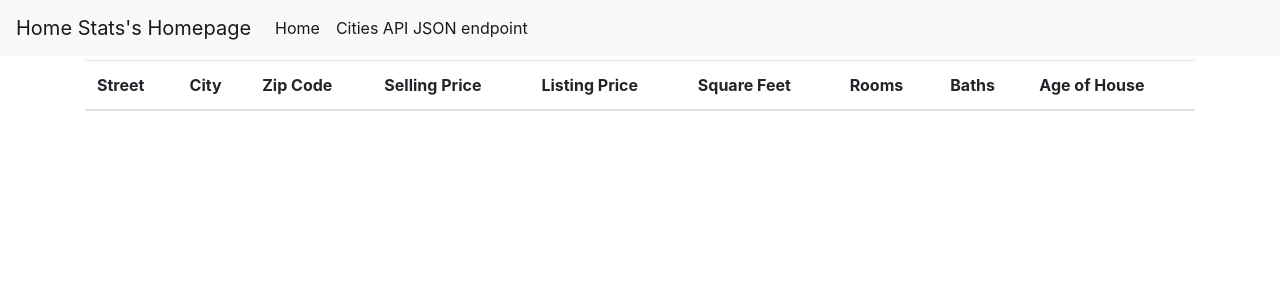
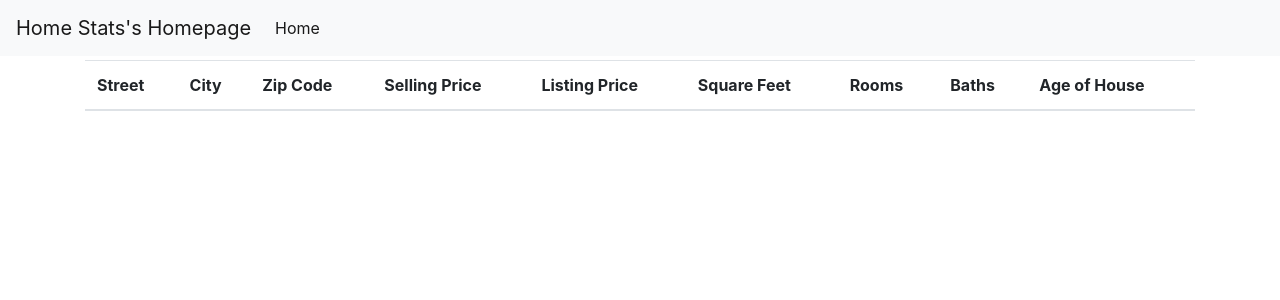
Before and after one commit to po47/PythonDockerFlaskBootstrap, a Flask app: page / in a window 1280 px wide. Shown: the top 300 px of the page. Run offline with Flask 2, Linux system fonts and the light colour scheme; data comes from the database, SQL or seed files in the repository; lists and menus that the app fills with data are empty; some libraries are stand-ins or nearby versions.

Commit message:
fix: updated layout

```diff
--- a/app/templates/layout.html
+++ b/app/templates/layout.html
@@ -33,10 +33,6 @@
       <li class="nav-item active">
         <a class="nav-link" href="#">Home <span class="sr-only">(current)</span></a>
       </li>
-      <li class="nav-item active">
-        <a class="nav-link" href="api/cities">Cities API JSON endpoint <span class="sr-only">(current)</span></a>
-      </li>
-
     </ul>
   </div>
 </nav>
```
